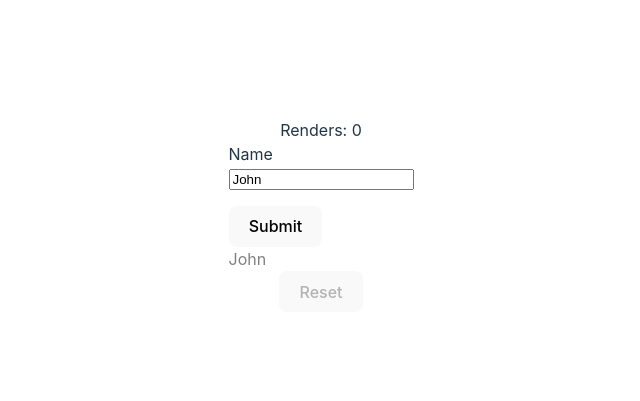
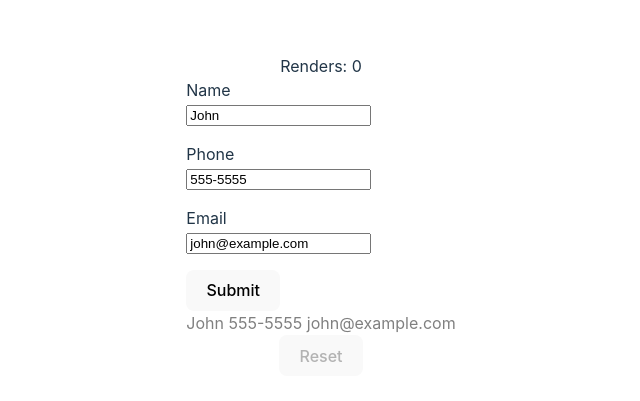
Before and after one commit to revio-jr/reactive-forms, a React (Vite) app: page / in a window 1280 px wide. Shown: the part 185-586 px from the top of the page, without its empty margins (319-959 px from the left). Built offline with nearby package versions, Linux system fonts and the light colour scheme.

Commit message:
Expand form example

```diff
--- a/package.json
+++ b/package.json
@@ -1,6 +1,5 @@
 {
   "name": "reactive-forms",
-  "private": true,
   "version": "0.0.1",
   "description": "A simple reactive form library for React",
   "author": "John Robinson <johnrob1880@gmail.com>",
--- a/src/App.tsx
+++ b/src/App.tsx
@@ -5,7 +5,7 @@ import { useFormReset } from './use-form-reset';
 import { useFormState } from './use-form-state';
 import { useFormValues } from './use-form-values';
 
-const defaultFormValues = { name: "John" };
+const defaultFormValues = { name: "John", phone: "555-5555", email: "john@example.com" };
 
 function App() {
 
@@ -17,6 +17,16 @@ function App() {
     name: (value) => {
       console.log('validating name', value);
       if (!value) return "Name is required";
+      return undefined;
+    },
+    phone: (value) => {
+      console.log('validating phone', value);
+      if (!value) return "Phone is required";
+      return undefined;
+    },
+    email: (value) => {
+      console.log('validating email', value);
+      if (!value) return "Email is required";
       return undefined;
     }
   }})
@@ -39,9 +49,19 @@ function App() {
         <input name="name" disabled={state?.isSubmitted} />
         <p data-validator-for="name" />
       </div>
+      <div>
+        <label style={{display: "block"}} htmlFor="name">Phone</label>
+        <input name="phone" disabled={state?.isSubmitted} />
+        <p data-validator-for="phone" />
+      </div>
+      <div>
+        <label style={{display: "block"}} htmlFor="email">Email</label>
+        <input name="email" disabled={state?.isSubmitted} />
+        <p data-validator-for="email" />
+      </div>
       <button disabled={state?.isSubmitted} type="submit">Submit</button>
     </form>
-    <div style={{ textAlign: "left", color: state?.isSubmitted ? "green": "grey"}}>{values.name} {state?.isSubmitted ? "✅" : ""}</div>
+    <div style={{ textAlign: "left", color: state?.isSubmitted ? "green": "grey"}}>{values.name} {values.phone} { values.email} {state?.isSubmitted ? "✅" : ""}</div>
     <button disabled={!state?.isSubmitted} onClick={() => reset()}>Reset</button>
     </>
   )
```
